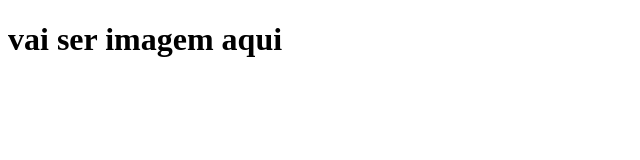
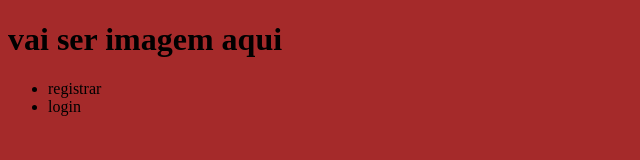
Before and after one commit to as21as21as21/ladio, a plain HTML site: page linguica/index.html in a window 1280 px wide. Shown: the whole page, without its empty margins (0-640 px from the left). Drawn offline with Linux system fonts and the light colour scheme.

Commit message:
Add files via upload

```diff
--- a/linguica/index.html
+++ b/linguica/index.html
@@ -5,8 +5,14 @@
     <meta http-equiv="X-UA-Compatible" content="IE=edge">
     <meta name="viewport" content="width=device-width, initial-scale=1.0">
     <title>ladios</title>
+    <link rel="stylesheet" href="style.css">
 </head>
 <body>
     <h1>vai ser imagem aqui</h1>
+<ul>
+    <li>registrar</li>
+    <li>login</li>
+</ul>
+
 </body>
 </html>
--- a/linguica/style.css
+++ b/linguica/style.css
@@ -0,0 +1,3 @@
+body{
+background-color:brown
+}
```
